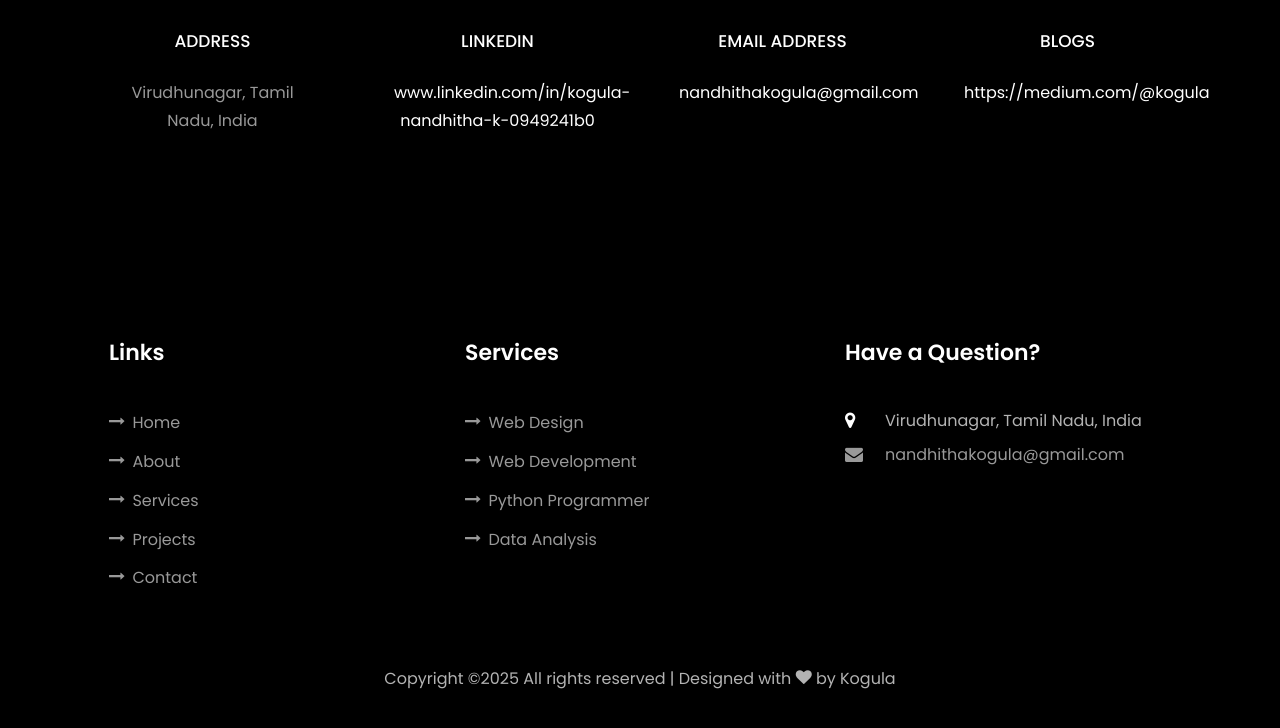
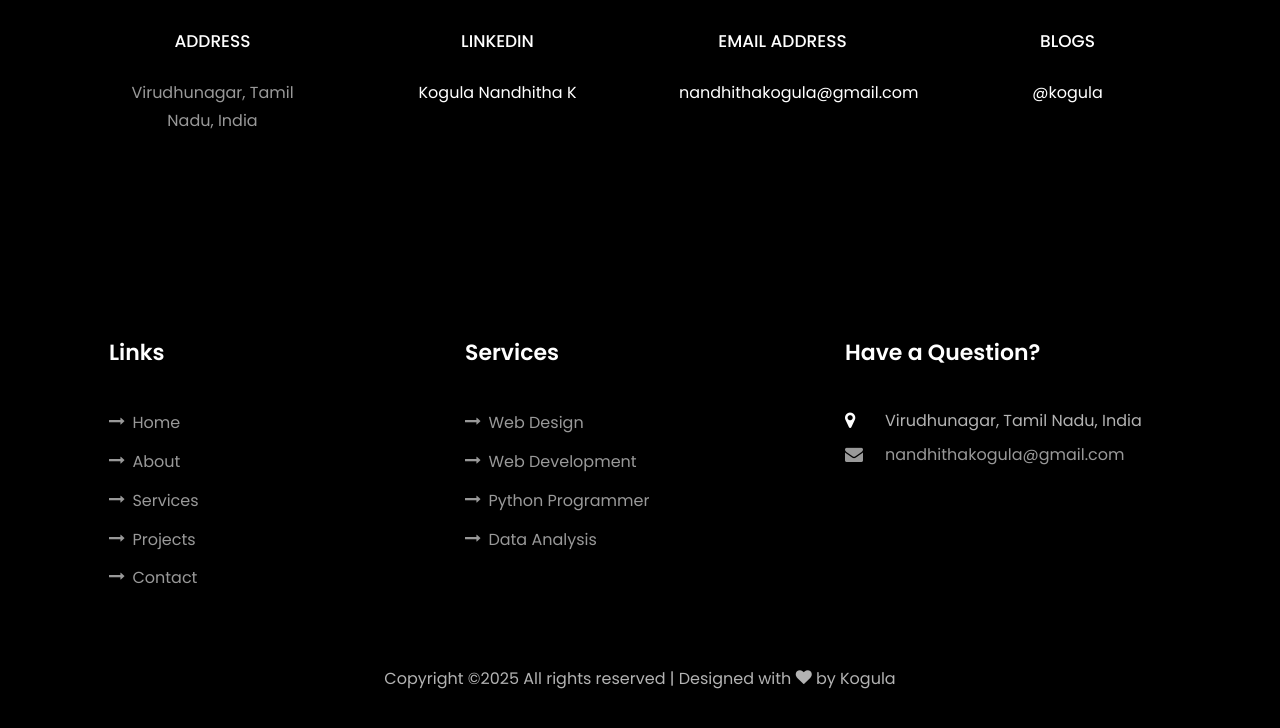
Before and after one commit to KogulaNandhitha/My-portfolio, a plain HTML site: page index.html in a window 1280 px wide. Shown: the part 7012-7740 px from the top of the page. Drawn offline with Linux system fonts and the light colour scheme; files whose address does not match are found by name.

Commit message:
Update index.html

```diff
--- a/index.html
+++ b/index.html
@@ -665,7 +665,7 @@
             <span class="icon-linkedin" style="color: #1e90ff;"></span>
           </div>
           <h3 class="mb-4">linkedin</h3>
-          <p><a href="https://www.linkedin.com/in/kogula-nandhitha-k-0949241b0">www.linkedin.com/in/kogula-nandhitha-k-0949241b0</a></p>
+          <p><a href="https://www.linkedin.com/in/kogula-nandhitha-k-0949241b0">Kogula Nandhitha K</a></p>
         </div>
       </div>
       <div class="col-md-6 col-lg-3 d-flex ftco-animate">
@@ -683,7 +683,7 @@
             <span class="icon-globe"style="color: #1e90ff;"></span>
           </div>
           <h3 class="mb-4">Blogs</h3>
-          <p><a href="https://medium.com/@kogula">https://medium.com/@kogula</a></p>
+          <p><a href="https://medium.com/@kogula">@kogula</a></p>
         </div>
       </div>
     </div>
```
